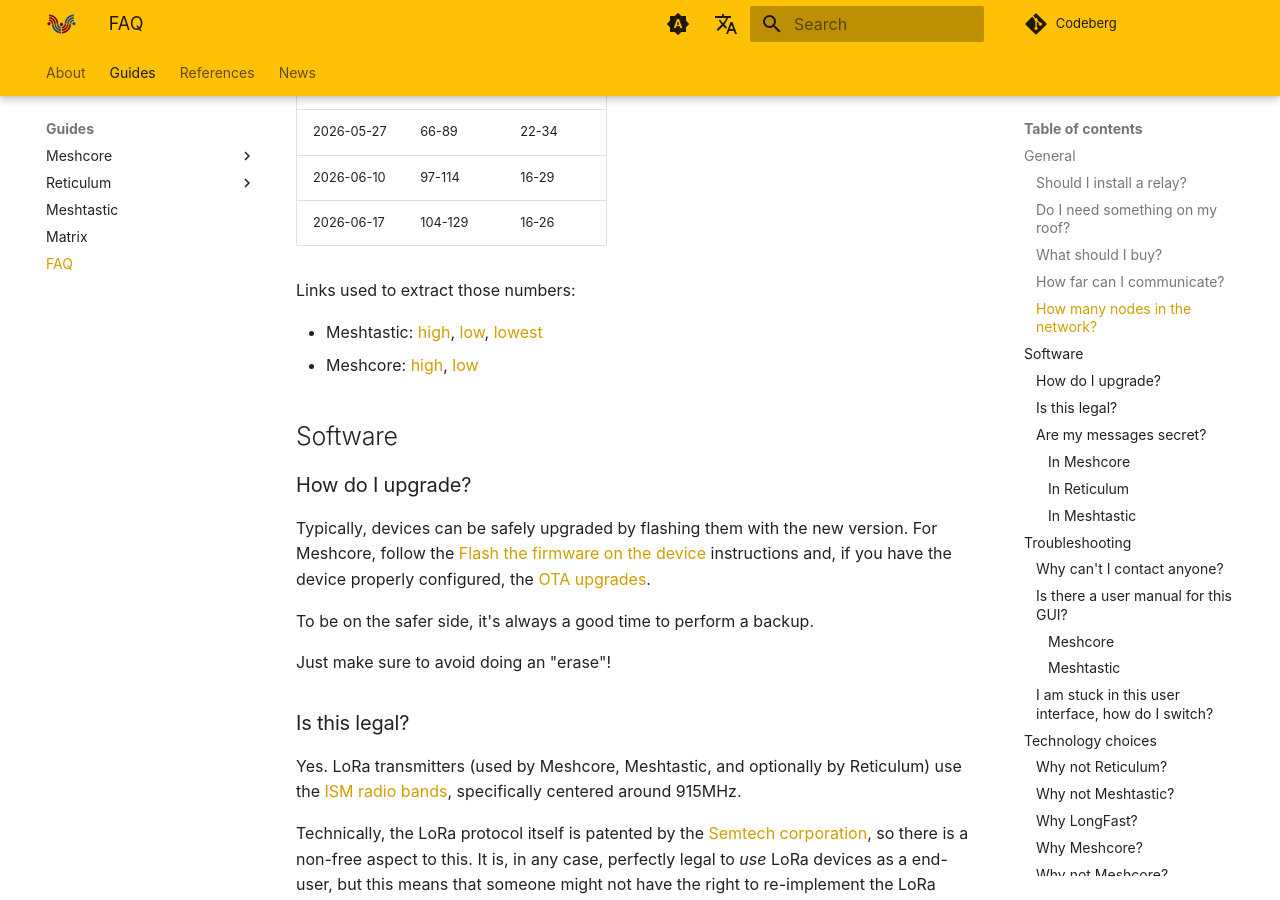
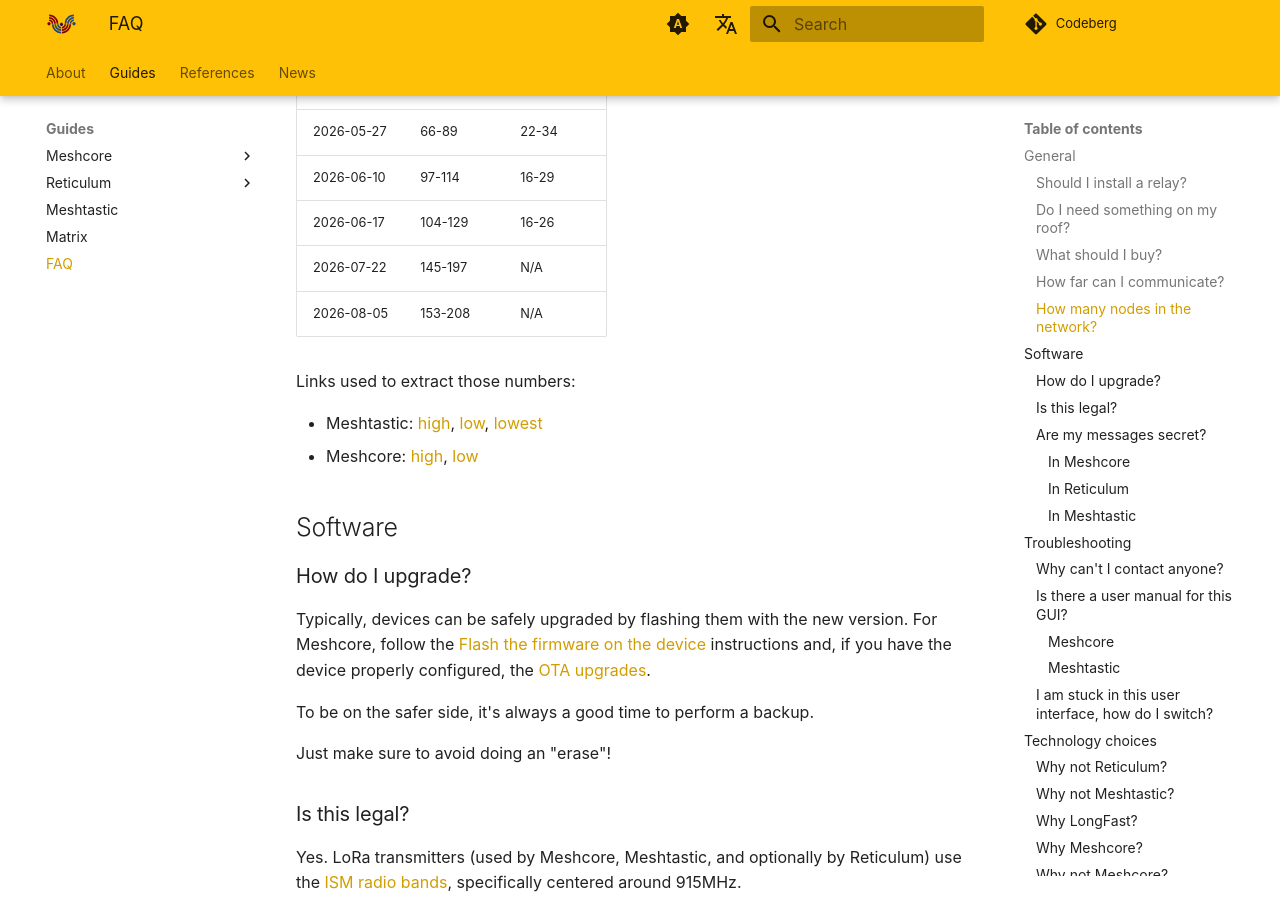
Before and after one commit to ReseauLibre/lora.reseaulibre.ca, an MkDocs documentation site: the page built from docs/guides/faq.md, in a window 1280 px wide and 900 px high, scrolled down 1786 px. Built offline with MkDocs 1.6.1 and Material for MkDocs 9.7.7, drawn with Linux system fonts in a browser that asks for light colours; plug-ins that fetch from the network failed and are left out; comment, search, counter and statistics services are not loaded.

Commit message:
faq: sync node counts from net reports

```diff
--- a/docs/guides/faq.md
+++ b/docs/guides/faq.md
@@ -81,6 +81,8 @@
 | 2026-05-27 | 66-89    | 22-34      |
 | 2026-06-10 | 97-114   | 16-29      |
 | 2026-06-17 | 104-129  | 16-26      |
+| 2026-07-22 | 145-197  | N/A        |
+| 2026-08-05 | 153-208  | N/A        |
 
 Links used to extract those numbers:
 
```
